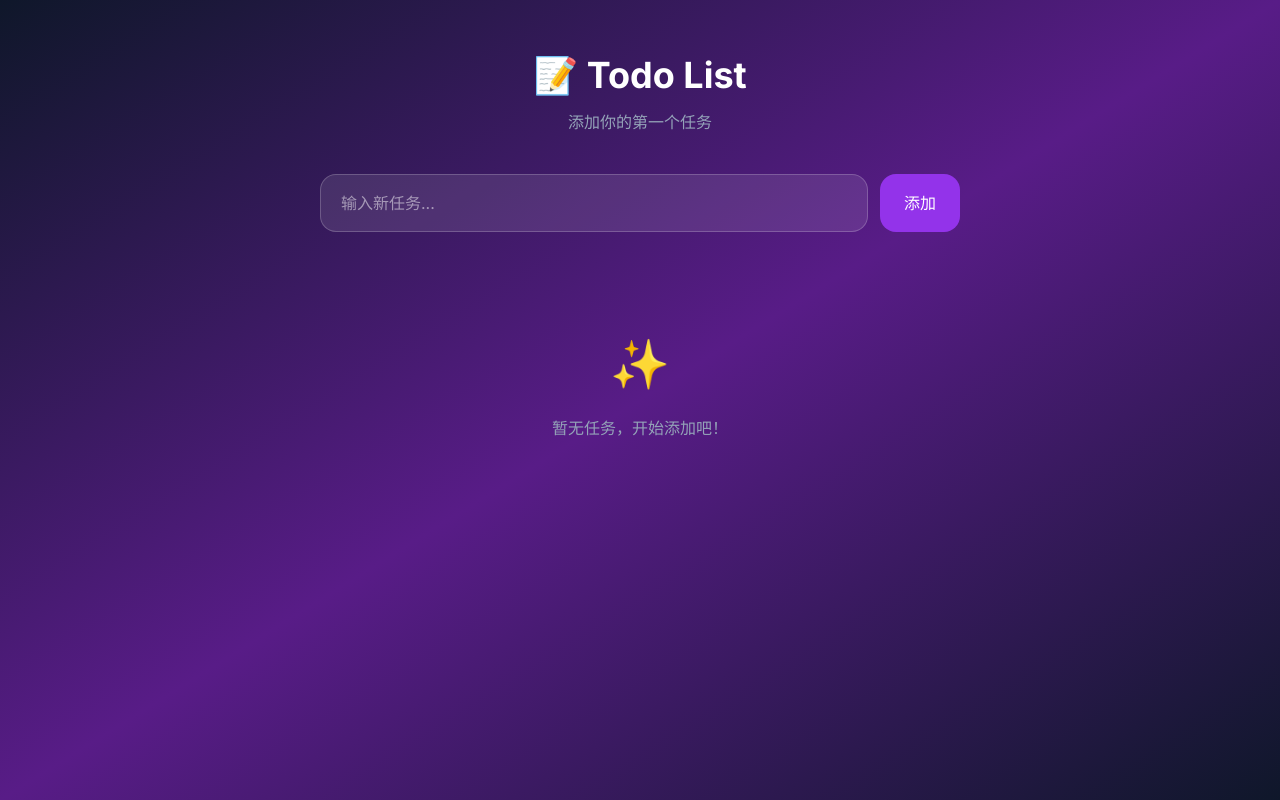
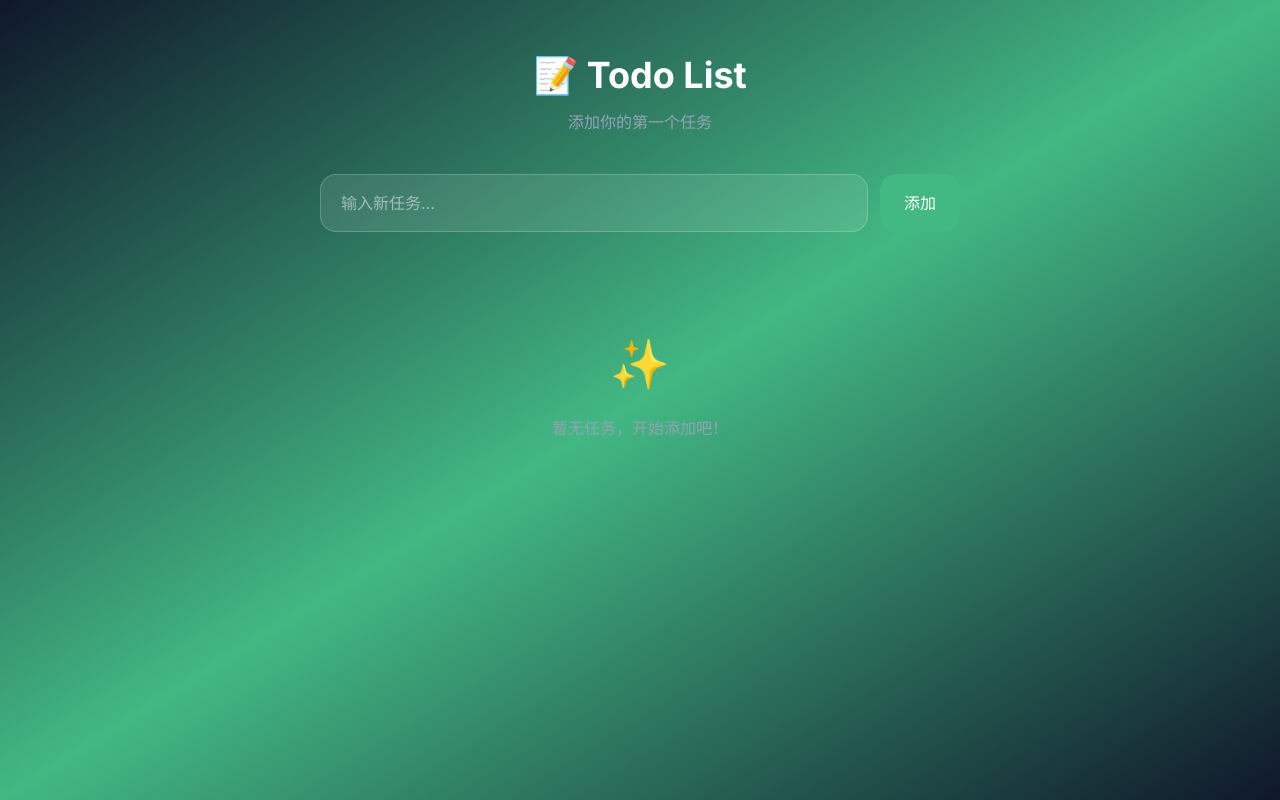
Before and after one commit to zyileven/myClawBot, a Next.js app: page / in a window 1280 px wide. Built offline with nearby package versions, Linux system fonts and the light colour scheme.

Commit message:
style: 主题色改为 Vue 绿色

```diff
--- a/src/app/page.tsx
+++ b/src/app/page.tsx
@@ -66,7 +66,7 @@ export default function Home() {
   const totalCount = todos.length;
 
   return (
-    <main style={{ minHeight: "100vh", background: "linear-gradient(to bottom right, #0f172a, #581c87, #0f172a)" }}>
+    <main style={{ minHeight: "100vh", background: "linear-gradient(to bottom right, #0f172a, #42b883, #0f172a)" }}>
       <div style={{ maxWidth: "42rem", margin: "0 auto", padding: "3rem 1rem" }}>
         {/* Header */}
         <div style={{ textAlign: "center", marginBottom: "2.5rem" }}>
@@ -103,7 +103,7 @@ export default function Home() {
             style={{
               padding: "1rem 1.5rem",
               borderRadius: "1rem",
-              background: "#9333ea",
+              background: "#42b883",
               color: "white",
               fontWeight: 500,
               border: "none",
```
